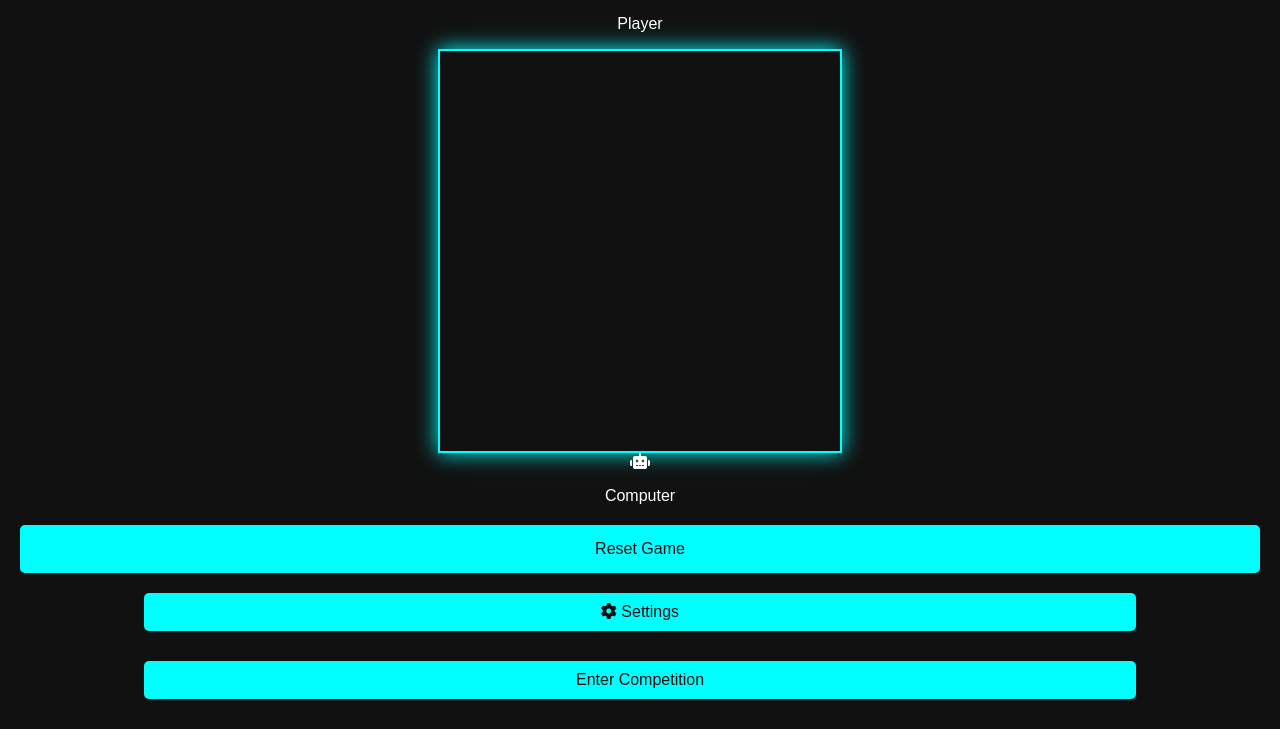
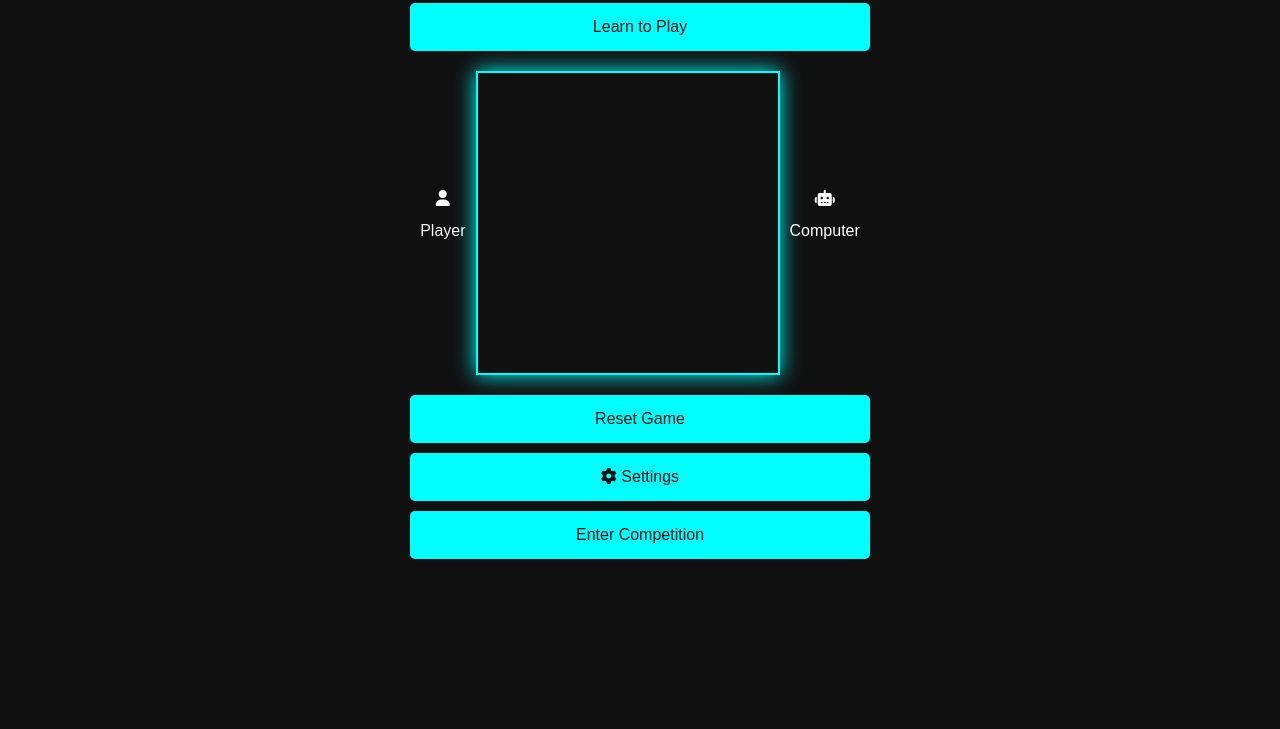
Before and after one commit to ndolikevin250/Futuristic-checkers, a plain HTML site: page mobile/index.html in a window 1280 px wide. Shown: the part 151-880 px from the top of the page. After the commit the page ends 800 px from the top, so only its background shows below. Drawn offline with Linux system fonts and the light colour scheme.

Commit message:
Update styles.css

```diff
--- a/mobile/styles.css
+++ b/mobile/styles.css
@@ -2,24 +2,32 @@ body {
     font-family: Arial, sans-serif;
     background-color: #111;
     color: #fff;
+    margin: 0;
+    padding: 0;
     display: flex;
     flex-direction: column;
-    justify-content: flex-start;
     align-items: center;
     min-height: 100vh;
-    margin: 0;
+}
+
+.game-container {
+    width: 100%;
+    max-width: 500px;
     padding: 20px;
     box-sizing: border-box;
 }
 
-.game-container {
-    width: 100%;
-    max-width: 100vw;
+h1 {
     text-align: center;
+    color: #0ff;
+    text-shadow: 0 0 10px #0ff;
+    margin-bottom: 20px;
 }
 
-h1 {
-    font-size: 24px;
+.board-container {
+    display: flex;
+    justify-content: center;
+    align-items: center;
     margin-bottom: 20px;
 }
 
@@ -30,22 +38,16 @@ h1 {
     gap: 1px;
     border: 2px solid #0ff;
     box-shadow: 0 0 20px #0ff;
-    margin: 0 auto;
-    width: 90vw;
-    height: 90vw;
-    max-width: 400px;
-    max-height: 400px;
+    aspect-ratio: 1 / 1;
+    width: 100%;
+    max-width: 300px;
 }
 
 .cell {
-    width: 100%;
-    height: 100%;
+    aspect-ratio: 1 / 1;
     display: flex;
     justify-content: center;
     align-items: center;
-    cursor: pointer;
-    transition: all 0.3s ease;
-    position: relative;
 }
 
 .piece {
@@ -53,27 +55,44 @@ h1 {
     height: 80%;
     border-radius: 50%;
     border: 2px solid #fff;
-    transition: all 0.3s ease;
 }
 
-/* Rest of the styles remain the same, but you may need to adjust sizes and positions for better mobile display */
+.player-icon {
+    display: flex;
+    flex-direction: column;
+    align-items: center;
+    margin: 0 10px;
+}
 
-.learn-button, .competition-button, .settings-button {
-    position: static;
-    margin: 10px auto;
-    display: block;
-    width: 80%;
+.button-container {
+    display: flex;
+    flex-direction: column;
+    gap: 10px;
+}
+
+button {
+    width: 100%;
     padding: 10px;
     font-size: 16px;
+    background-color: #0ff;
+    color: #111;
+    border: none;
+    border-radius: 5px;
+    cursor: pointer;
 }
 
-.stats-popup {
-    position: fixed;
-    top: 50%;
-    left: 50%;
-    transform: translate(-50%, -50%);
-    width: 80%;
-    max-width: 300px;
+button:active {
+    background-color: #00cccc;
 }
 
-/* Add more mobile-specific styles as needed */
+#status {
+    text-align: center;
+    margin-bottom: 20px;
+    font-size: 18px;
+}
+
+.learn-button {
+    margin-bottom: 20px;
+}
+
+/* Add more styles as needed */
```
